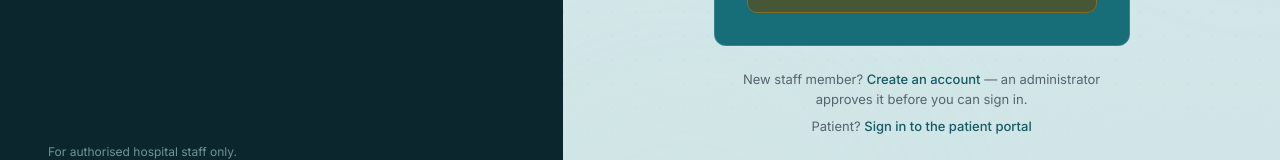
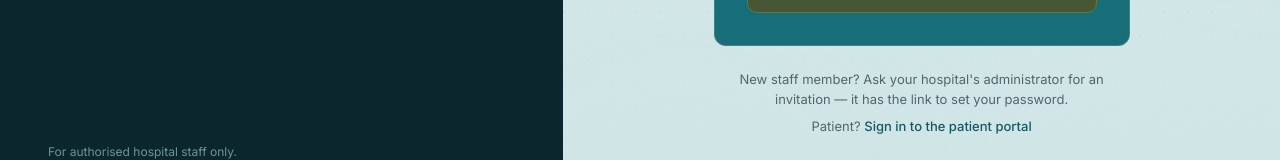
Before and after one commit to krsantosh4453-pixel/hospital-automate, a React (Vite) app: page /staff-login in a window 1280 px wide. Shown: the part 600-760 px from the top of the page. Built offline with nearby package versions, Linux system fonts and the light colour scheme; no server answers.

Commit message:
fix: staff sign-in sends new staff to their administrator's invitation
Public staff sign-up was closed in R-04; the "Create an account" link
led to a form that now refuses staff roles.

```diff
--- a/src/pages/StaffLogin.jsx
+++ b/src/pages/StaffLogin.jsx
@@ -306,9 +306,7 @@ function StaffLogin() {
 
           <div className="mt-6 space-y-2 text-center text-[13px] text-ink-500">
             <p>
-              New staff member?{" "}
-              <Link to="/register?role=Doctor" className="font-medium text-brand-700 hover:underline">Create an account</Link>
-              {" "}— an administrator approves it before you can sign in.
+              New staff member? Ask your hospital&apos;s administrator for an invitation — it has the link to set your password.
             </p>
             <p>
               Patient?{" "}
```
